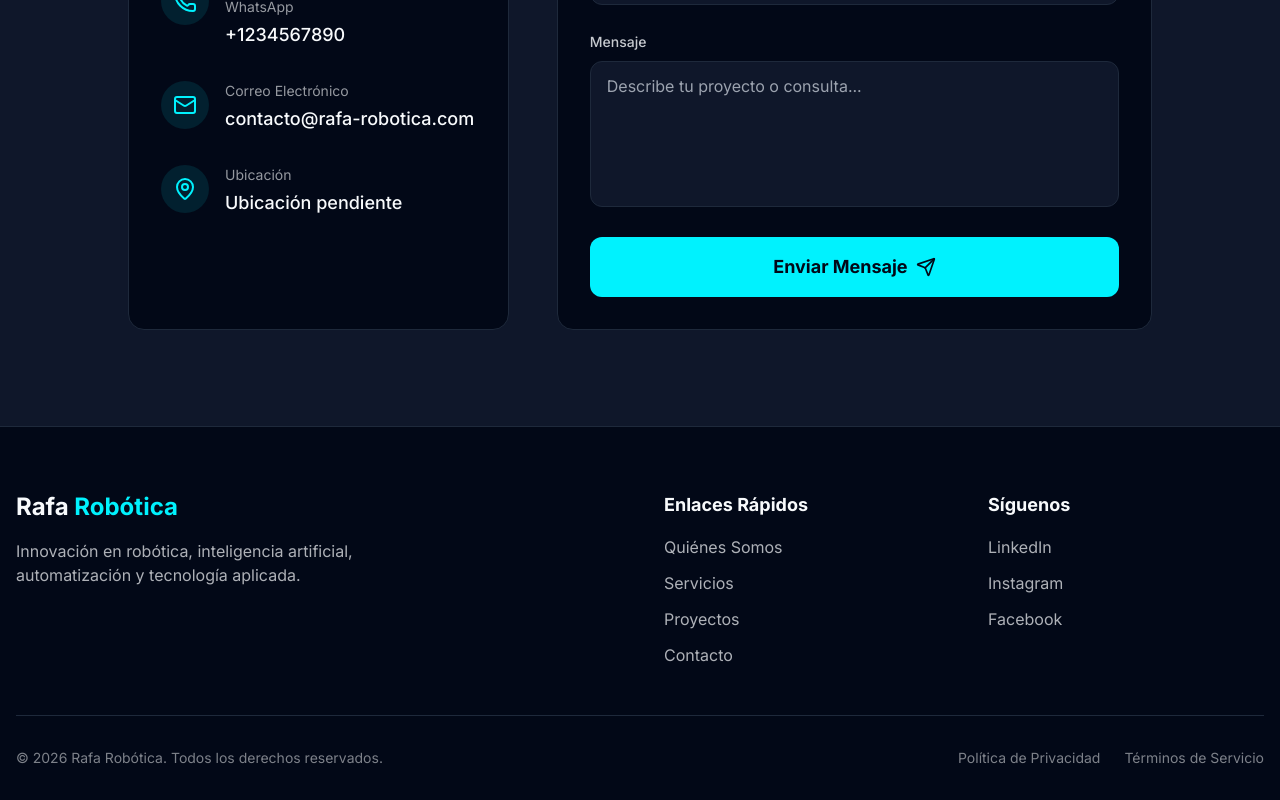
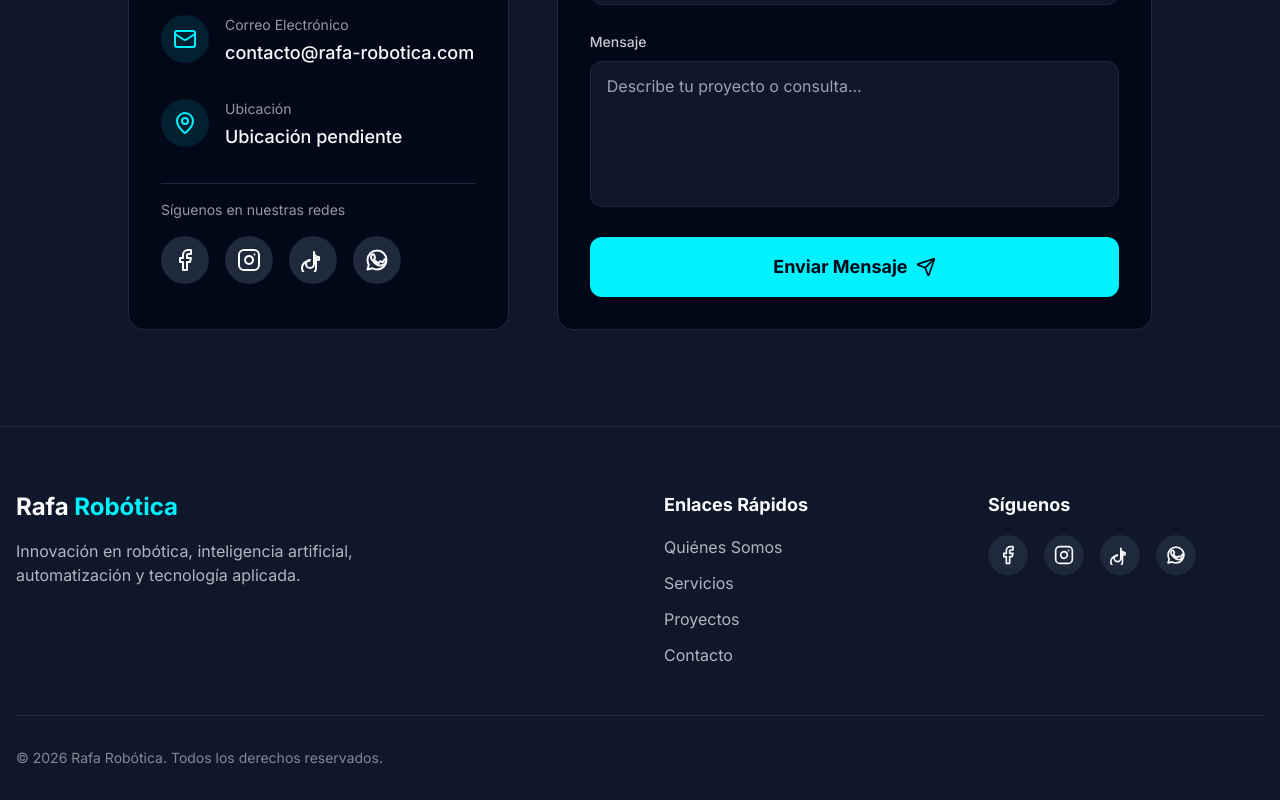
Before and after one commit to eldieguito12n-debug/rafa-robotica-web, a Next.js app: page / in a window 1280 px wide. Shown: the part 4426-5226 px from the top of the page. Built offline with nearby package versions, Linux system fonts and the light colour scheme.

Commit message:
Add social media icons to Footer and Contact

```diff
--- a/src/components/Contact.tsx
+++ b/src/components/Contact.tsx
@@ -76,6 +76,24 @@ export function Contact() {
                   </p>
                 </div>
               </div>
+
+              <div className="pt-4 border-t border-surface-light">
+                <p className="text-sm text-foreground/60 mb-4">Síguenos en nuestras redes</p>
+                <div className="flex gap-4">
+                  <a href={siteConfig.social.facebook} target="_blank" rel="noopener noreferrer" className="w-12 h-12 rounded-full bg-surface-light flex items-center justify-center text-foreground hover:bg-[#1877F2] hover:text-white transition-colors">
+                    <svg width="24" height="24" viewBox="0 0 24 24" fill="none" stroke="currentColor" strokeWidth="2" strokeLinecap="round" strokeLinejoin="round"><path d="M18 2h-3a5 5 0 0 0-5 5v3H7v4h3v8h4v-8h3l1-4h-4V7a1 1 0 0 1 1-1h3z"></path></svg>
+                  </a>
+                  <a href={siteConfig.social.instagram} target="_blank" rel="noopener noreferrer" className="w-12 h-12 rounded-full bg-surface-light flex items-center justify-center text-foreground hover:bg-[#E4405F] hover:text-white transition-colors">
+                    <svg width="24" height="24" viewBox="0 0 24 24" fill="none" stroke="currentColor" strokeWidth="2" strokeLinecap="round" strokeLinejoin="round"><rect width="20" height="20" x="2" y="2" rx="5" ry="5"></rect><path d="M16 11.37A4 4 0 1 1 12.63 8 4 4 0 0 1 16 11.37z"></path><line x1="17.5" x2="17.51" y1="6.5" y2="6.5"></line></svg>
+                  </a>
+                  <a href={siteConfig.social.tiktok} target="_blank" rel="noopener noreferrer" className="w-12 h-12 rounded-full bg-surface-light flex items-center justify-center text-foreground hover:bg-[#000000] hover:text-white transition-colors">
+                    <svg width="24" height="24" viewBox="0 0 24 24" fill="none" stroke="currentColor" strokeWidth="2" strokeLinecap="round" strokeLinejoin="round"><path d="M9 12a4 4 0 1 0 4 4V4a5 5 0 0 0 5 5v3a3 3 0 0 1-3-3v11a7 7 0 1 1-7-7z" /></svg>
+                  </a>
+                  <a href={siteConfig.social.whatsapp} target="_blank" rel="noopener noreferrer" className="w-12 h-12 rounded-full bg-surface-light flex items-center justify-center text-foreground hover:bg-[#25D366] hover:text-white transition-colors">
+                    <svg width="24" height="24" viewBox="0 0 24 24" fill="none" stroke="currentColor" strokeWidth="2" strokeLinecap="round" strokeLinejoin="round"><path d="M17.498 14.382c-.301-.15-1.767-.867-2.04-.966-.273-.101-.473-.15-.673.15-.197.295-.771.964-.944 1.162-.175.195-.349.21-.646.06-.301-.15-1.265-.462-2.406-1.485-.888-.795-1.484-1.77-1.66-2.07-.174-.3-.019-.465.13-.615.136-.135.301-.345.451-.523.146-.181.194-.301.297-.496.1-.21.049-.375-.025-.524-.075-.15-.672-1.62-.922-2.206-.24-.584-.487-.51-.672-.51-.172-.015-.371-.015-.571-.015-.2 0-.523.074-.797.359-.273.3-1.045 1.02-1.045 2.475s1.07 2.865 1.219 3.075c.149.21 2.095 3.18 5.077 4.46 2.021.868 2.846.945 3.962.795 1.211-.165 3.731-1.5 4.256-2.954.524-1.455.524-2.7.374-2.955-.15-.255-.55-.39-1.046-.645z"/><path d="M12 21.5c-1.622 0-3.21-.437-4.596-1.266l-4.908 1.286 1.309-4.786C2.906 15.344 2.5 13.697 2.5 12c0-5.239 4.261-9.5 9.5-9.5s9.5 4.261 9.5 9.5-4.261 9.5-9.5 9.5z"/></svg>
+                  </a>
+                </div>
+              </div>
             </div>
           </motion.div>
 
--- a/src/components/Footer.tsx
+++ b/src/components/Footer.tsx
@@ -1,11 +1,12 @@
 import Link from "next/link";
 import { siteConfig } from "@/data/siteConfig";
+import { Facebook, Instagram } from "lucide-react";
 
 export function Footer() {
   const currentYear = new Date().getFullYear();
 
   return (
-    <footer className="bg-background border-t border-surface-light pt-16 pb-8">
+    <footer className="bg-surface border-t border-surface-light pt-16 pb-8">
       <div className="container mx-auto px-4">
         <div className="grid grid-cols-1 md:grid-cols-4 gap-12 mb-12">
           {/* Brand */}
@@ -32,11 +33,25 @@ export function Footer() {
           {/* Redes Sociales */}
           <div className="space-y-4">
             <h4 className="text-lg font-bold text-foreground">Síguenos</h4>
-            <nav className="flex flex-col space-y-3">
-              <a href={siteConfig.social.linkedin} target="_blank" rel="noopener noreferrer" className="text-foreground/70 hover:text-primary transition-colors">LinkedIn</a>
-              <a href={siteConfig.social.instagram} target="_blank" rel="noopener noreferrer" className="text-foreground/70 hover:text-primary transition-colors">Instagram</a>
-              <a href={siteConfig.social.facebook} target="_blank" rel="noopener noreferrer" className="text-foreground/70 hover:text-primary transition-colors">Facebook</a>
-            </nav>
+            <div className="flex gap-4">
+              <a href={siteConfig.social.facebook} target="_blank" rel="noopener noreferrer" className="w-10 h-10 rounded-full bg-surface-light flex items-center justify-center text-foreground hover:bg-[#1877F2] hover:text-white transition-colors" title="Facebook">
+                <Facebook size={20} />
+              </a>
+              <a href={siteConfig.social.instagram} target="_blank" rel="noopener noreferrer" className="w-10 h-10 rounded-full bg-surface-light flex items-center justify-center text-foreground hover:bg-[#E4405F] hover:text-white transition-colors" title="Instagram">
+                <Instagram size={20} />
+              </a>
+              <a href={siteConfig.social.tiktok} target="_blank" rel="noopener noreferrer" className="w-10 h-10 rounded-full bg-surface-light flex items-center justify-center text-foreground hover:bg-[#000000] hover:text-white transition-colors" title="TikTok">
+                <svg width="20" height="20" viewBox="0 0 24 24" fill="none" stroke="currentColor" strokeWidth="2" strokeLinecap="round" strokeLinejoin="round">
+                  <path d="M9 12a4 4 0 1 0 4 4V4a5 5 0 0 0 5 5v3a3 3 0 0 1-3-3v11a7 7 0 1 1-7-7z" />
+                </svg>
+              </a>
+              <a href={siteConfig.social.whatsapp} target="_blank" rel="noopener noreferrer" className="w-10 h-10 rounded-full bg-surface-light flex items-center justify-center text-foreground hover:bg-[#25D366] hover:text-white transition-colors" title="WhatsApp">
+                <svg width="20" height="20" viewBox="0 0 24 24" fill="none" stroke="currentColor" strokeWidth="2" strokeLinecap="round" strokeLinejoin="round">
+                  <path d="M17.498 14.382c-.301-.15-1.767-.867-2.04-.966-.273-.101-.473-.15-.673.15-.197.295-.771.964-.944 1.162-.175.195-.349.21-.646.06-.301-.15-1.265-.462-2.406-1.485-.888-.795-1.484-1.77-1.66-2.07-.174-.3-.019-.465.13-.615.136-.135.301-.345.451-.523.146-.181.194-.301.297-.496.1-.21.049-.375-.025-.524-.075-.15-.672-1.62-.922-2.206-.24-.584-.487-.51-.672-.51-.172-.015-.371-.015-.571-.015-.2 0-.523.074-.797.359-.273.3-1.045 1.02-1.045 2.475s1.07 2.865 1.219 3.075c.149.21 2.095 3.18 5.077 4.46 2.021.868 2.846.945 3.962.795 1.211-.165 3.731-1.5 4.256-2.954.524-1.455.524-2.7.374-2.955-.15-.255-.55-.39-1.046-.645z"/>
+                  <path d="M12 21.5c-1.622 0-3.21-.437-4.596-1.266l-4.908 1.286 1.309-4.786C2.906 15.344 2.5 13.697 2.5 12c0-5.239 4.261-9.5 9.5-9.5s9.5 4.261 9.5 9.5-4.261 9.5-9.5 9.5z"/>
+                </svg>
+              </a>
+            </div>
           </div>
         </div>
 
@@ -44,10 +59,6 @@ export function Footer() {
           <p className="text-sm text-foreground/50">
             &copy; {currentYear} {siteConfig.name}. Todos los derechos reservados.
           </p>
-          <div className="flex gap-6">
-            <Link href="#" className="text-sm text-foreground/50 hover:text-foreground transition-colors">Política de Privacidad</Link>
-            <Link href="#" className="text-sm text-foreground/50 hover:text-foreground transition-colors">Términos de Servicio</Link>
-          </div>
         </div>
       </div>
     </footer>
--- a/src/data/siteConfig.ts
+++ b/src/data/siteConfig.ts
@@ -9,8 +9,9 @@ export const siteConfig = {
     location: "Ubicación pendiente",
   },
   social: {
-    linkedin: "https://linkedin.com",
-    instagram: "https://instagram.com",
-    facebook: "https://facebook.com",
+    facebook: "https://facebook.com/rafarobotica",
+    instagram: "https://instagram.com/rafarobotica",
+    tiktok: "https://tiktok.com/@rafarobotica",
+    whatsapp: "https://wa.me/1234567890",
   },
 };
```
